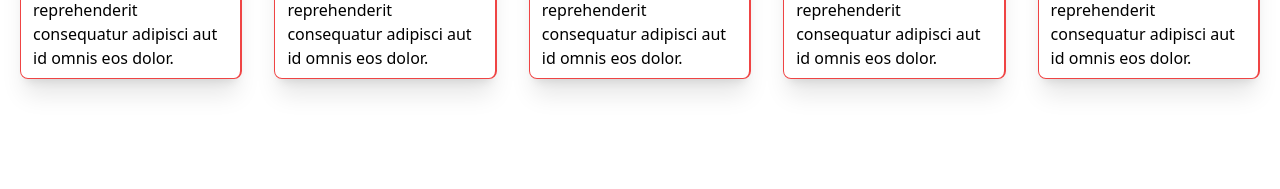
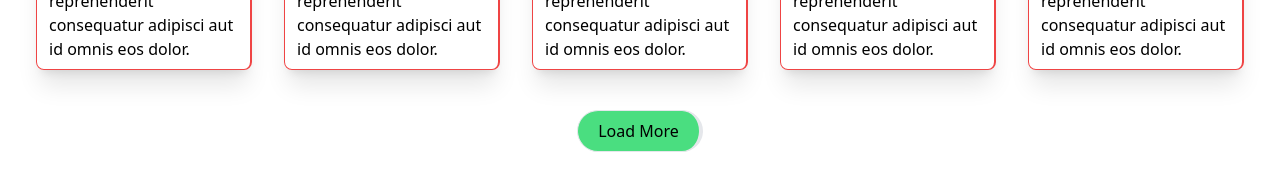
Before and after one commit to SahanDev00/traveler, a React (Create React App) app: page / in a window 1280 px wide. Shown: the part 1646-1835 px from the top of the page. Built offline with nearby package versions, Linux system fonts and the light colour scheme.

Commit message:
Modified Featured.jsx

```diff
--- a/src/components/Featured.jsx
+++ b/src/components/Featured.jsx
@@ -6,7 +6,7 @@ const Featured = () => {
             <div className='w-full h-1'>
                 <h1 className='flex justify-center py-7 text-2xl font-bold text-red-500 '>Featured</h1>
             </div>
-            <div className='py-[7rem] max-w-[1240px] mx-auto grid grid-cols-2 md:grid-cols-5 gap-8 '>
+            <div className='pt-[7rem] max-w-[1240px] mx-auto grid grid-cols-1 sm:grid-cols-3 md:grid-cols-4 lg:grid-cols-5 gap-8 px-8 md:px-4'>
                 <div className='flex flex-col px-3 md:px-1 border border-r-2 rounded-lg border-red-500 shadow-xl hover:scale-105 duration-200'>
                     <h2 className='mx-auto font-bold py-2'>Thailand</h2>
                     <img className='rounded-lg p-2' src="https://images.unsplash.com/photo-1504214208698-ea1916a2195a?q=80&w=2070&auto=format&fit=crop&ixlib=rb-4.0.3&ixid=M3wxMjA3fDB8MHxwaG90by1wYWdlfHx8fGVufDB8fHx8fA%3D%3D" alt="" />
@@ -58,6 +58,9 @@ const Featured = () => {
                     <p className='p-2'>Lorem ipsum dolor sit amet, consectetur adipisicing elit. Delectus repellendus ducimus ut reprehenderit consequatur adipisci aut id omnis eos dolor.</p>
                 </div>
             </div>
+            <div className='w-full flex justify-center py-10 '>
+                <button className='border border-r-4 rounded-full px-5 py-2 bg-green-400 hover:scale-110 duration-100'>Load More</button>
+            </div>
         </div>
     )
 }
```
